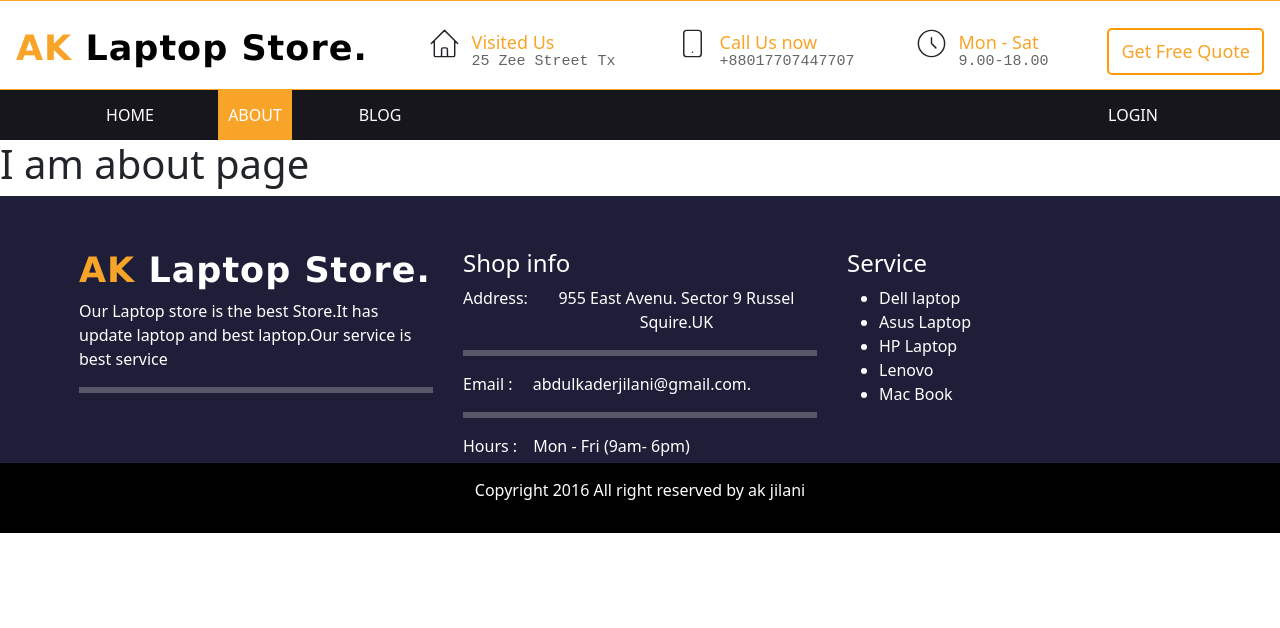
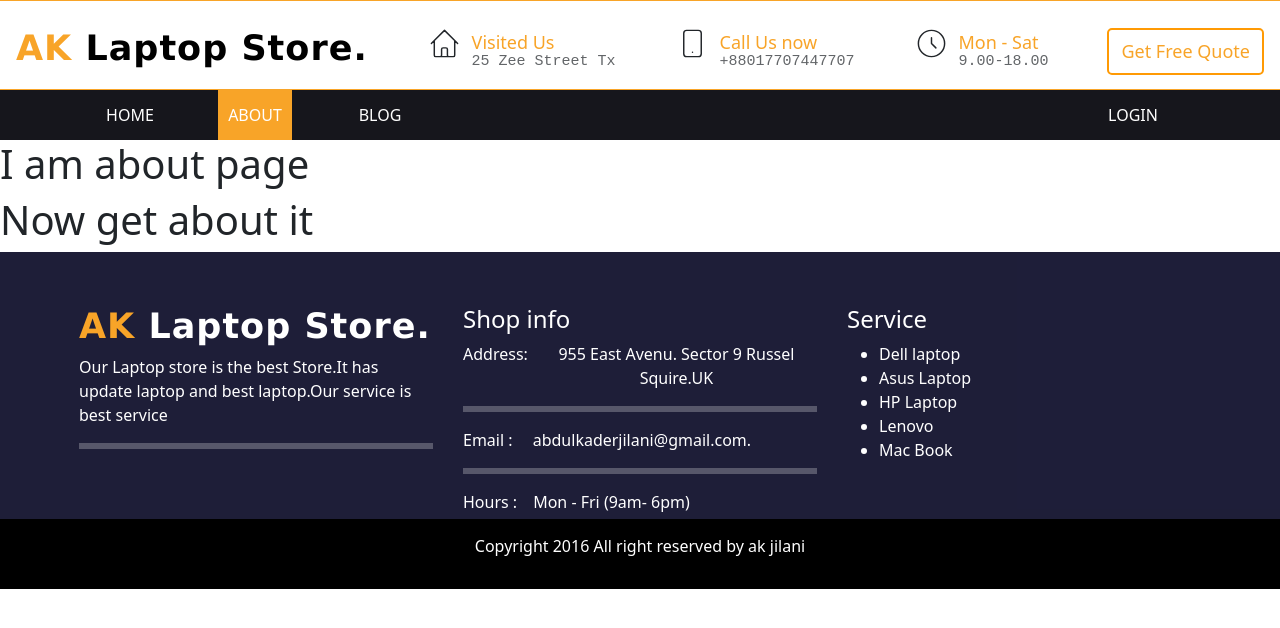
Before and after one commit to akjilani120/ak-laptop-store-client, a React (Create React App) app: page /about in a window 1280 px wide. Shown: the top 628 px of the page. Built offline with nearby package versions, Linux system fonts and the light colour scheme; no server answers.

Commit message:
added about text page

```diff
--- a/src/firebase.init.js
+++ b/src/firebase.init.js
@@ -8,7 +8,7 @@ const firebaseConfig = {
   projectId: 'ak-laptop-store-main',
   storageBucket: 'ak-laptop-store-main.appspot.com',
   messagingSenderId: '768563422629',
-  appId: '1:768563422629:web:d26f26394e4ee0a3a2f44c'
+  appId: '1:768563422629:web:d26f26394e4ee0a3a2f44c',
 };
 
 // Initialize Firebase
--- a/src/pages/About/About.js
+++ b/src/pages/About/About.js
@@ -4,6 +4,7 @@ const About = () => {
     return (
         <div>
             <h1>I am about page</h1>
+            <h1> Now  get about it</h1>
         </div>
     );
 };
```
